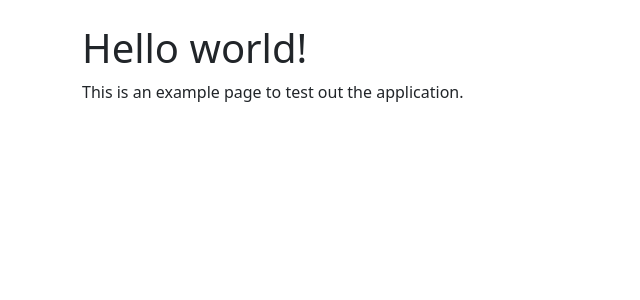
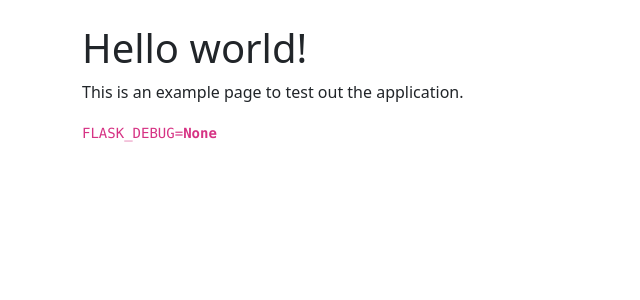
Before and after one commit to LeeviHalme/online-course-manage, a Flask app: page / in a window 1280 px wide. Shown: the part 128-428 px from the top of the page, without its empty margins (0-640 px from the left). Run offline with Flask 2, Linux system fonts and the light colour scheme.

Commit message:
visualize flask debug mode

```diff
--- a/flaskr/app.py
+++ b/flaskr/app.py
@@ -1,7 +1,11 @@
 import os
 from flask import Flask, render_template
+from dotenv import load_dotenv
 
 def create_app(test_config=None):
+  # load .env file
+  load_dotenv()
+
   # create and configure the app
   app = Flask(__name__, instance_relative_config=True)
 
@@ -14,6 +18,6 @@ def create_app(test_config=None):
   # a simple page that says hello
   @app.route("/")
   def index():
-    return render_template("home.html")
+    return render_template("home.html", debug=os.getenv("FLASK_DEBUG"))
 
   return app
--- a/flaskr/templates/home.html
+++ b/flaskr/templates/home.html
@@ -1,4 +1,5 @@
 {% extends "layout.html" %} {% block content %}
 <h1>Hello world!</h1>
 <p>This is an example page to test out the application.</p>
+<code> FLASK_DEBUG=<b>{{ debug }}</b> </code>
 {% endblock content %}
```
